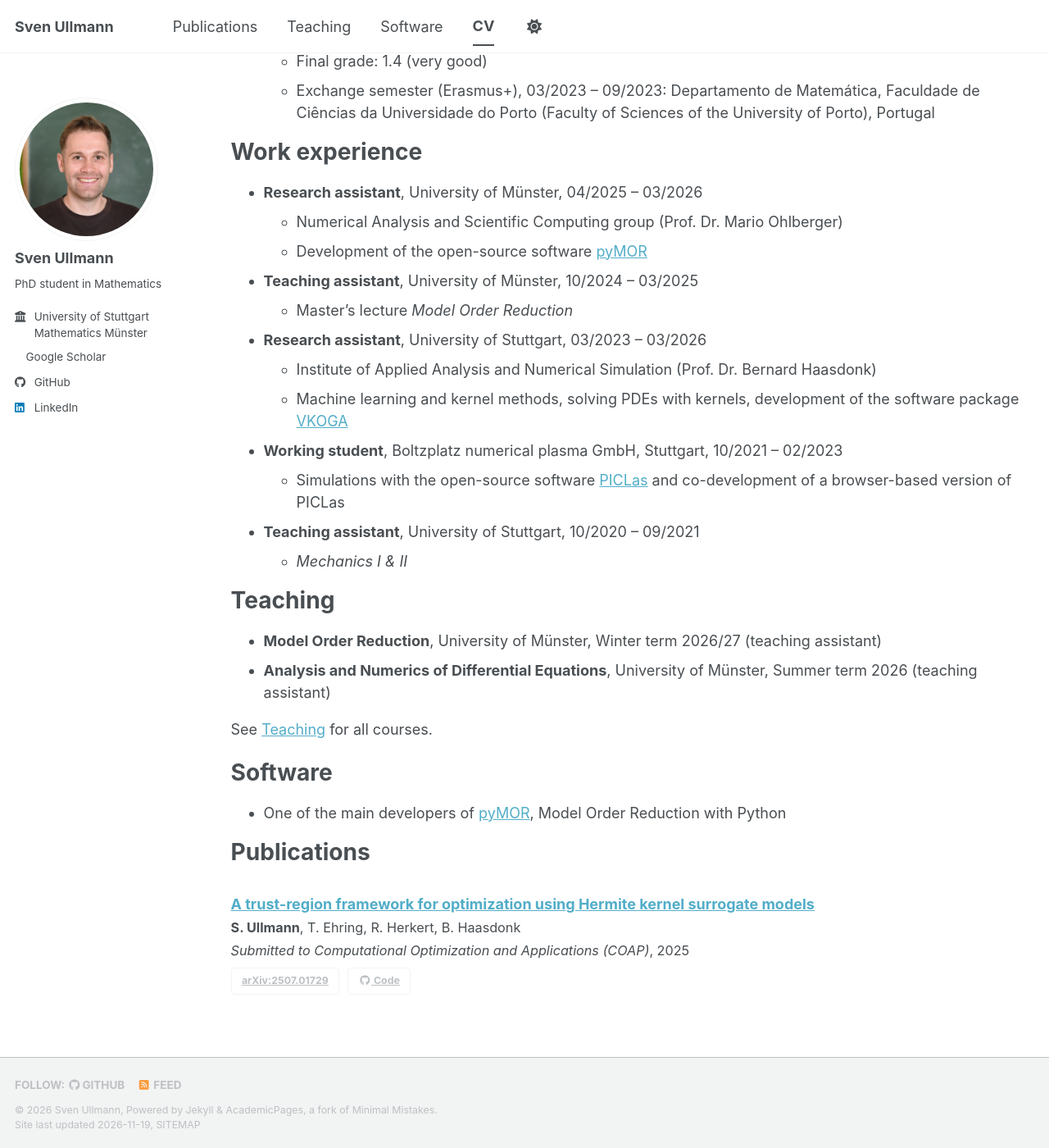
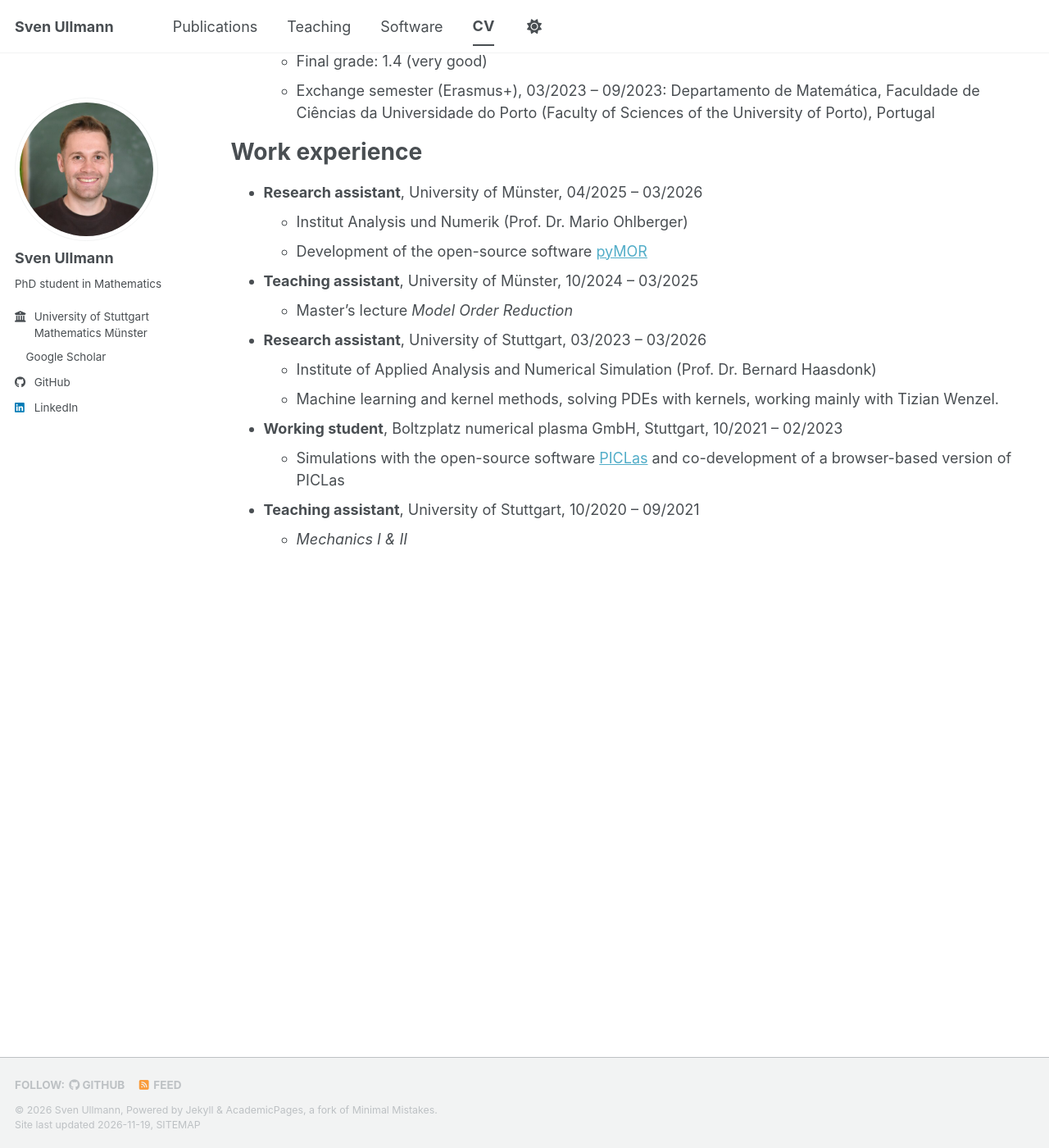
Before and after one commit to ullmannsven/ullmannsven.github.io, a Jekyll site: the page built from _pages/cv.md, in a window 1280 px wide and 1400 px high, scrolled down 458 px. Shown: the whole window at 82% size. Built offline with Jekyll 4.4.1, drawn with Linux system fonts in a browser that asks for light colours; a script bundle is joined from its source files by our own code; a style sheet for code colours, icons or effects is not loaded.

Commit message:
remove some parts

```diff
--- a/_pages/cv.md
+++ b/_pages/cv.md
@@ -26,31 +26,14 @@ Education
 Work experience
 ======
 * **Research assistant**, University of Münster, 04/2025 – 03/2026
-  * Numerical Analysis and Scientific Computing group (Prof. Dr. Mario Ohlberger)
+  * Institut Analysis und Numerik (Prof. Dr. Mario Ohlberger)
   * Development of the open-source software [pyMOR](https://pymor.org)
 * **Teaching assistant**, University of Münster, 10/2024 – 03/2025
   * Master's lecture *Model Order Reduction*
 * **Research assistant**, University of Stuttgart, 03/2023 – 03/2026
   * Institute of Applied Analysis and Numerical Simulation (Prof. Dr. Bernard Haasdonk)
-  * Machine learning and kernel methods, solving PDEs with kernels, development of the software package [VKOGA](https://gitlab.mathematik.uni-stuttgart.de/pub/ians-anm/2l-vkoga)
+  * Machine learning and kernel methods, solving PDEs with kernels, working mainly with Tizian Wenzel.
 * **Working student**, Boltzplatz numerical plasma GmbH, Stuttgart, 10/2021 – 02/2023
   * Simulations with the open-source software [PICLas](https://github.com/piclas-framework/piclas) and co-development of a browser-based version of PICLas
 * **Teaching assistant**, University of Stuttgart, 10/2020 – 09/2021
   * *Mechanics I & II*
-
-Teaching
-======
-* **Model Order Reduction**, University of Münster, Winter term 2026/27 (teaching assistant)
-* **Analysis and Numerics of Differential Equations**, University of Münster, Summer term 2026 (teaching assistant)
-
-See [Teaching](/teaching/) for all courses.
-
-Software
-======
-* One of the main developers of [pyMOR](https://pymor.org), Model Order Reduction with Python
-
-Publications
-======
-{% for post in site.publications reversed %}
-  {% include publication-entry.html post=post %}
-{% endfor %}
```
